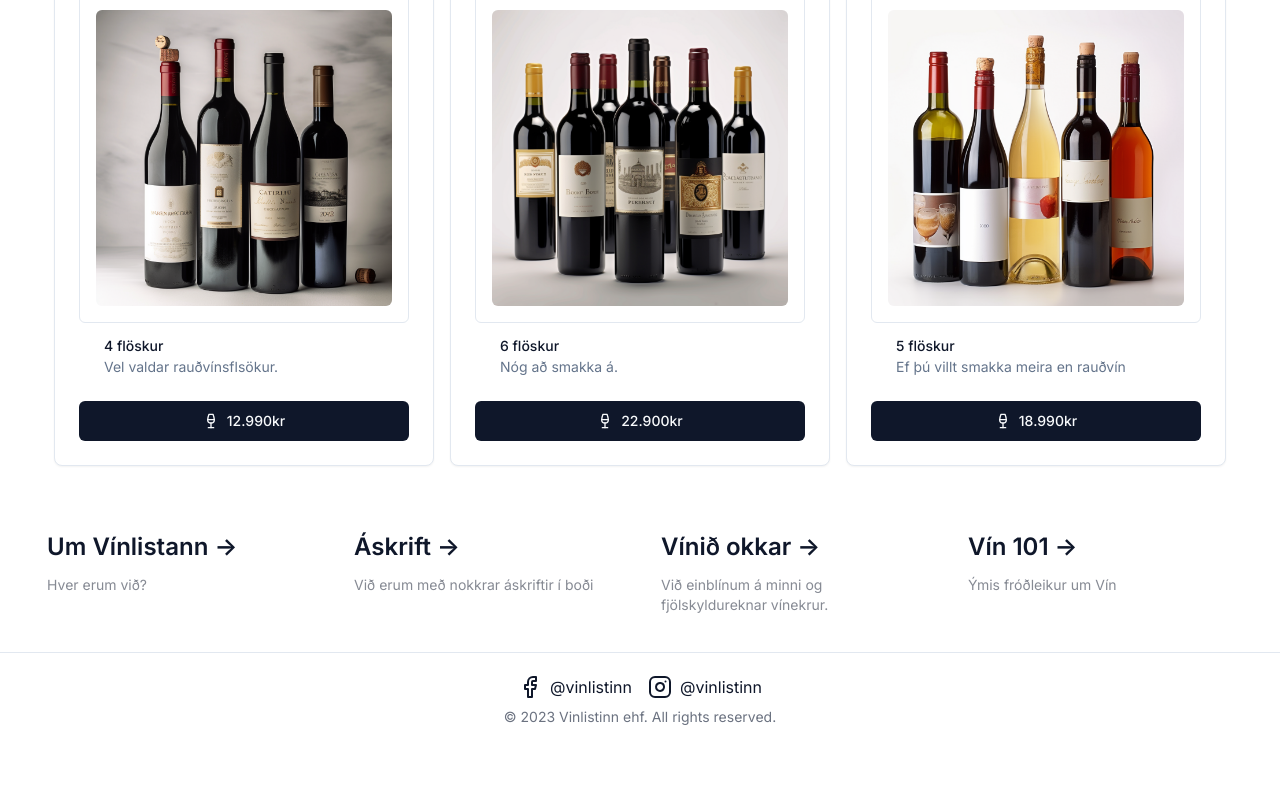
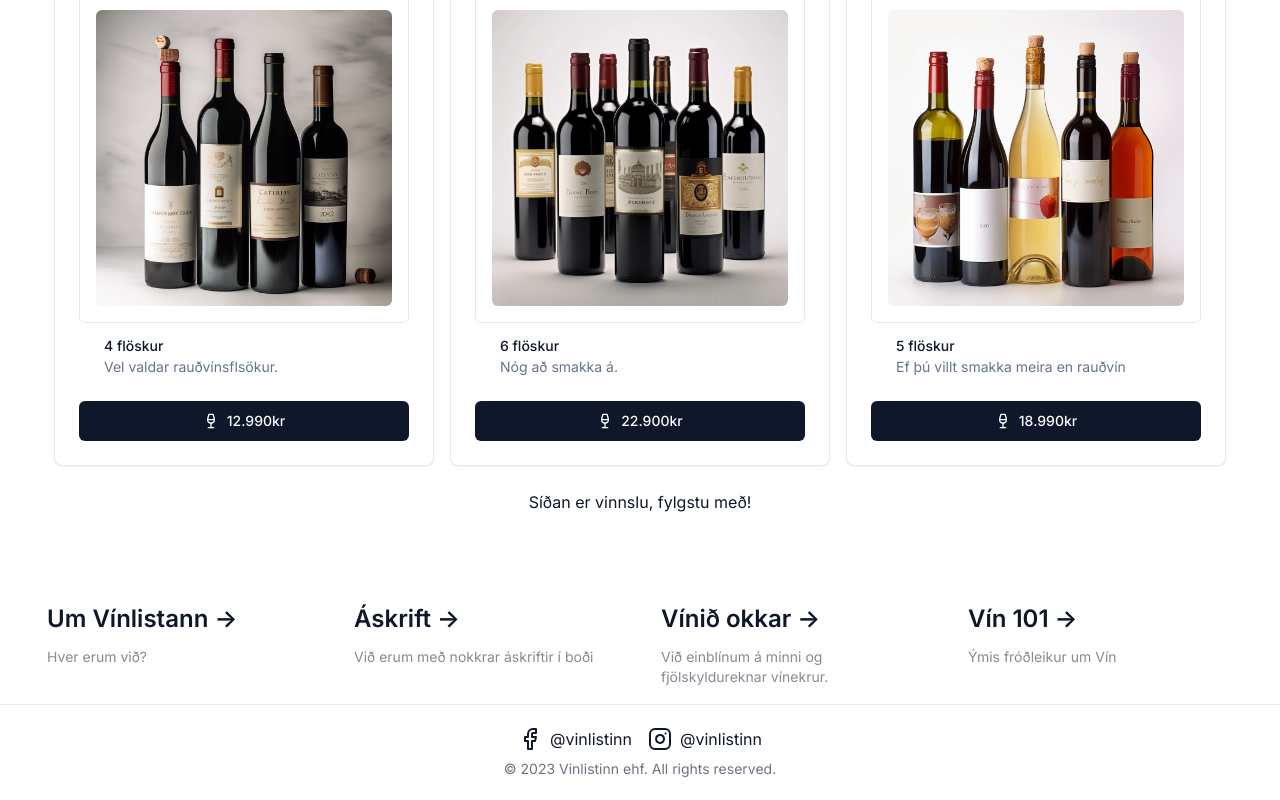
Before and after one commit to einargudnig/vinlistinn, a Next.js app: page / in a window 1280 px wide. Shown: the part 996-1796 px from the top of the page. Before the commit the page ends 1744 px from the top, so only its background shows below. Built offline with nearby package versions, Linux system fonts and the light colour scheme.

Commit message:
vamos 🚀

```diff
--- a/app/page.tsx
+++ b/app/page.tsx
@@ -43,6 +43,10 @@ export default function Home() {
           <MixedCard />
         </div>
         {/* <div className="w-1/3">Wine Bottle</div> */}
+
+        <div className="m-6 border-1 border-gray-300 rounded-md">
+          Síðan er vinnslu, fylgstu með!
+        </div>
 
         <div className="grid text-center lg:mb-0 lg:grid-cols-4 lg:text-left mt-12">
           <a
```
